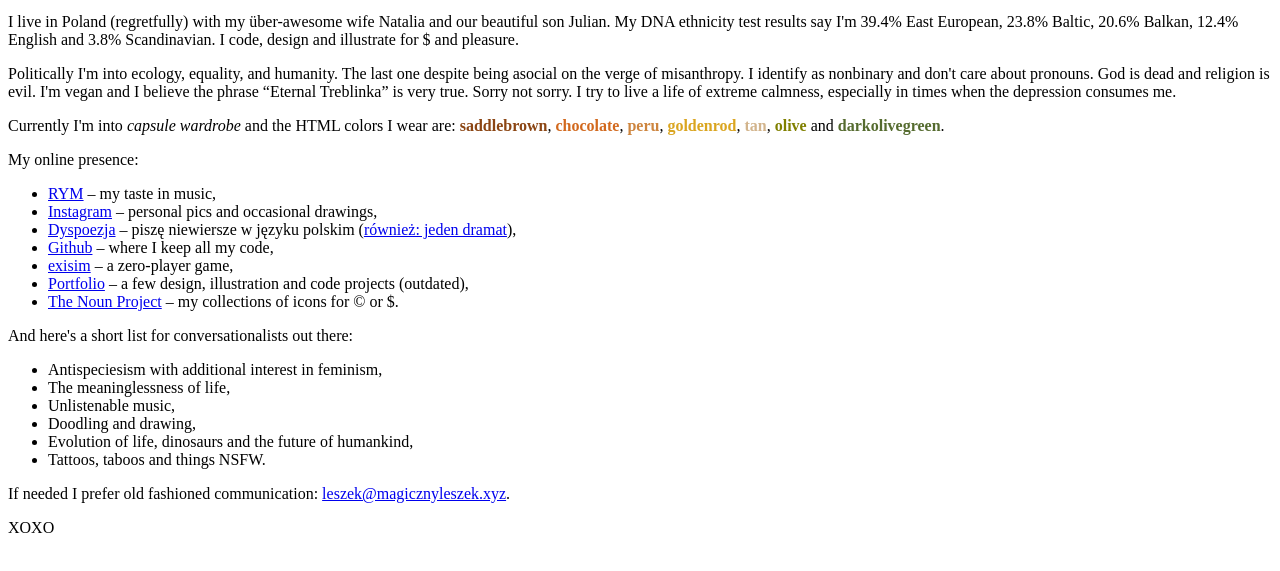
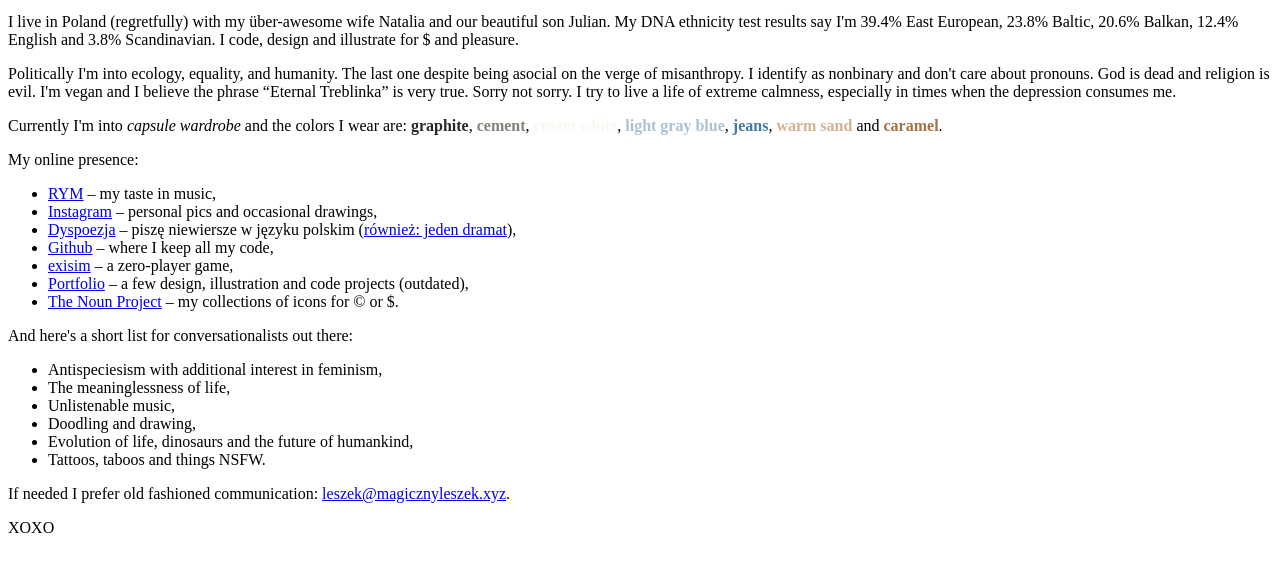
Before and after one commit to magicznyleszek/root-website, a plain HTML site: page index.html in a window 1280 px wide. Shown: the part 205-776 px from the top of the page. Drawn offline with Linux system fonts and the light colour scheme.

Commit message:
update wardrobe colors

```diff
--- a/index.html
+++ b/index.html
@@ -30,14 +30,14 @@
 
   <p>Politically I'm into ecology, equality, and humanity. The last one despite being asocial on the verge of misanthropy. I identify as nonbinary and don't care about pronouns. God is dead and religion is evil. I'm vegan and I believe the phrase <q>Eternal Treblinka</q> is very true. Sorry not sorry. I try to live a life of extreme calmness, especially in times when the depression consumes me.</p>
 
-  <p>Currently I'm into <em>capsule wardrobe</em> and the HTML colors I wear are:
-    <strong style="color: saddlebrown;">saddlebrown</strong>,
-    <strong style="color: chocolate;">chocolate</strong>,
-    <strong style="color: peru;">peru</strong>,
-    <strong style="color: goldenrod;">goldenrod</strong>,
-    <strong style="color: tan;">tan</strong>,
-    <strong style="color: olive;">olive</strong>
-    and <strong style="color: darkolivegreen;">darkolivegreen</strong>.</p>
+  <p>Currently I'm into <em>capsule wardrobe</em> and the colors I wear are:
+    <strong style="color: hsl(35, 4%, 15%);">graphite</strong>,
+    <strong style="color: hsl(35, 4%, 50%);">cement</strong>,
+    <strong style="color: hsl(35, 50%, 96%);">cream white</strong>,
+    <strong style="color: hsl(205, 30%, 75%);">light gray blue</strong>,
+    <strong style="color: hsl(205, 45%, 45%);">jeans</strong>,
+    <strong style="color: hsl(30, 40%, 70%);">warm sand</strong> and
+    <strong style="color: hsl(30, 40%, 45%);">caramel</strong>.</p>
 
   <p>My online presence:</p>
 
```
